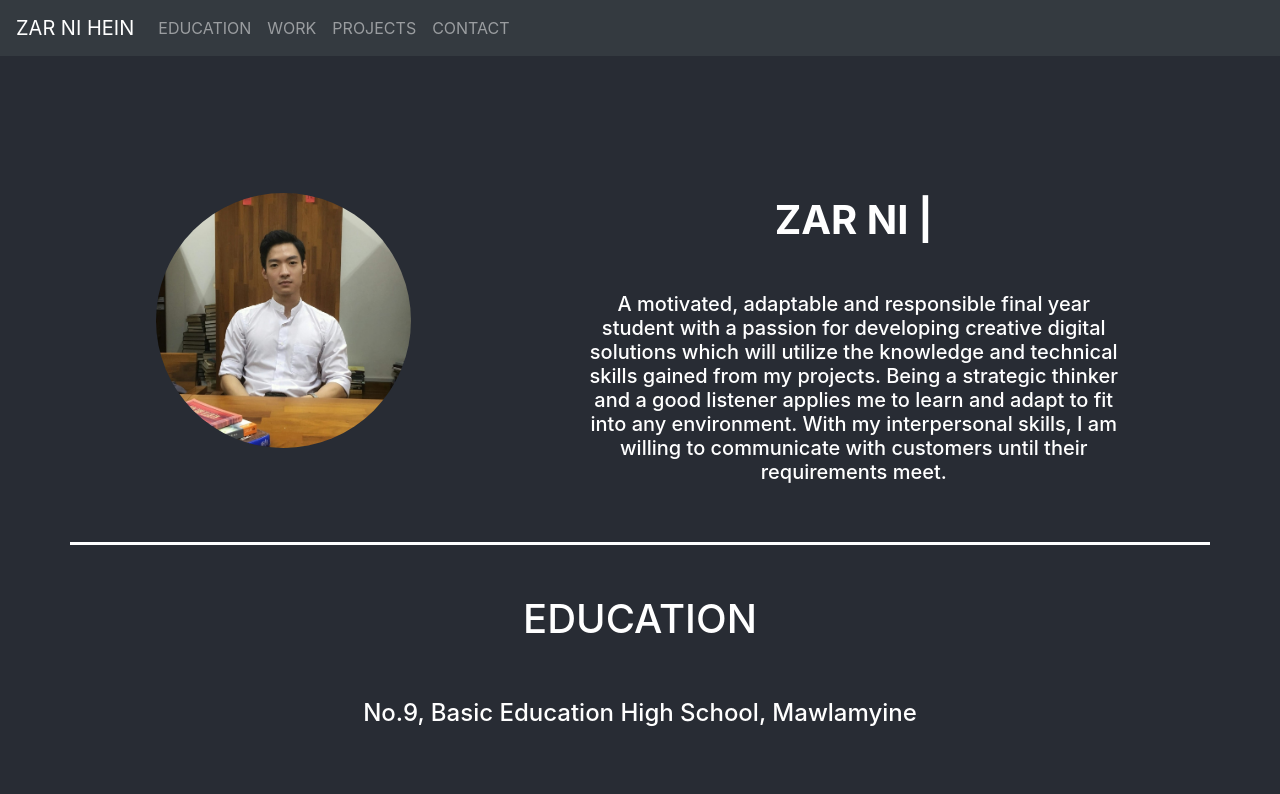
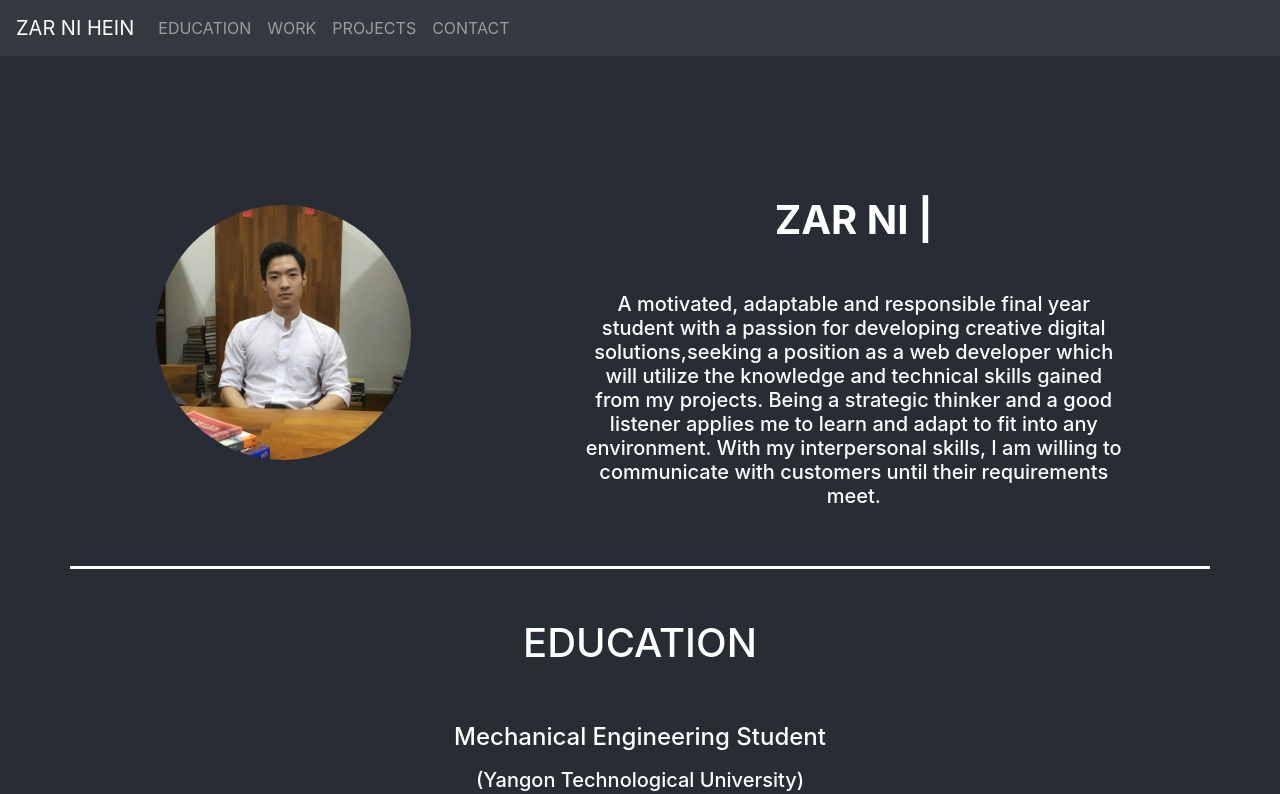
Before and after one commit to ZarNiHein/zarnihein, a React (Create React App) app: page / in a window 1280 px wide. Shown: the top 794 px of the page. Built offline with nearby package versions, Linux system fonts and the light colour scheme.

Commit message:
remove high school

```diff
--- a/src/App.js
+++ b/src/App.js
@@ -34,15 +34,12 @@ class App extends Component {
             </Col>
             <Col className="justify-content-md-center align-items-center pt-5 mx-auto" lg={6} md={12} xs={12}>
               <Typed className="type-text font-weight-bold h1" strings={["ZAR NI HEIN"]} typeSpeed={40} backSpeed={60} loop />
-              <h5 className="pt-5">A motivated, adaptable and responsible final year student with a passion for developing creative digital solutions which will utilize the knowledge and technical skills gained from my projects. Being a strategic thinker and a good listener applies me to learn and adapt to fit into any environment. With my interpersonal skills, I am willing to communicate with customers until their requirements meet.</h5>
+              <h5 className="pt-5">A motivated, adaptable and responsible final year student with a passion for developing creative digital solutions,seeking a position as a web developer which will utilize the knowledge and technical skills gained from my projects. Being a strategic thinker and a good listener applies me to learn and adapt to fit into any environment. With my interpersonal skills, I am willing to communicate with customers until their requirements meet.</h5>
             </Col>
           </Row>
           <Row id="Education" className="sectionStyle">
             <Col md={12} className="justify-content-md-center">
               <h1>EDUCATION</h1>
-            </Col>
-            <Col md={7} className="justify-content-md-center mx-auto pt-5">
-              <h4 className="pb-2">No.9, Basic Education High School, Mawlamyine</h4>
             </Col>
             <Col md={7} className="justify-content-md-center mx-auto pt-5">
               <h4 className="pb-2">Mechanical Engineering Student</h4>
```
